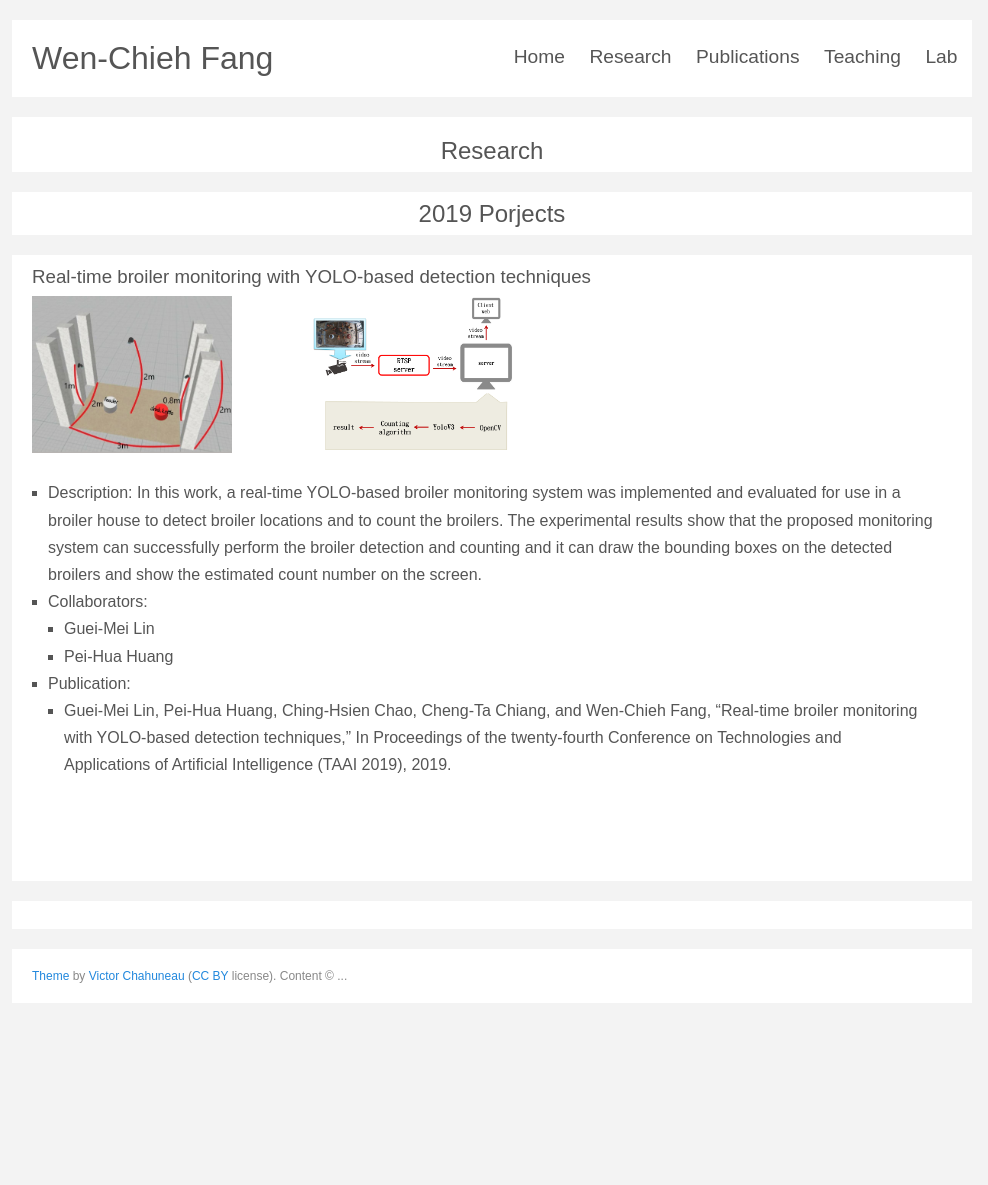
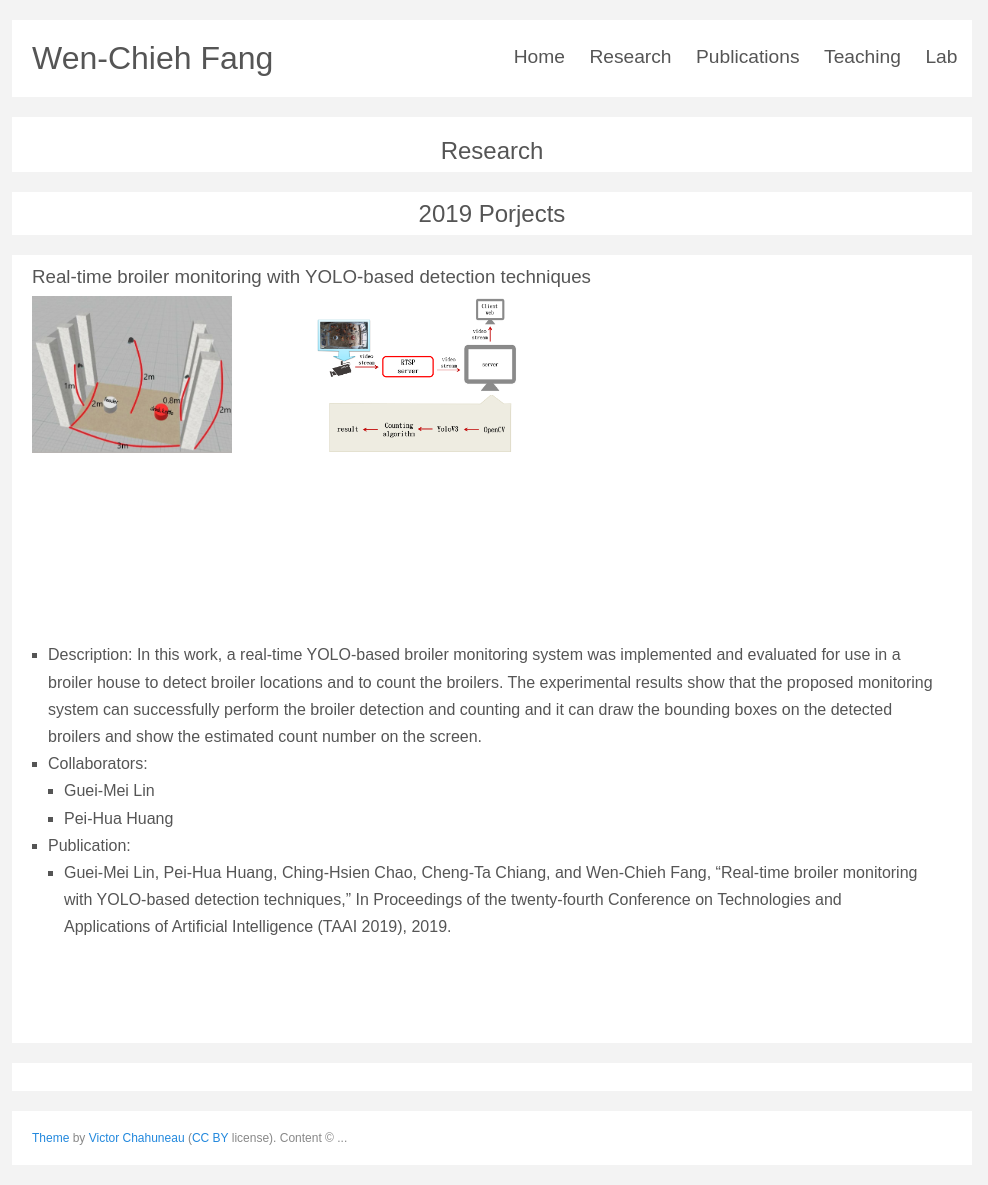
Before and after one commit to ncyu-deep/myblog, a Jekyll site: the page built from research.md, in a window 1280 px wide. Shown: the whole page, without its empty margins (148-1136 px from the left). Built offline with Jekyll 4.4.1, drawn with Linux system fonts in a browser that asks for light colours; some web fonts are replaced; before the commit the page ends 1023 px from its top, so only the background shows below that.

Commit message:
Revised research.md

```diff
--- a/research.md
+++ b/research.md
@@ -14,8 +14,8 @@ title: My research
 <h3 style="text-align: left">Real-time broiler monitoring with YOLO-based detection techniques</h3>
 
 <div class="frame">
-    <img src="environment.png" align="left" style="margin-top:5px; margin-right:81px; width:200px" alt="environment"/>
-    <img src="arch.png" align="left" style="margin-top:5px; margin-right:81px; width:200px" alt="architecture"/>
+    <img src="environment.png" align="center" style="margin-top:5px; margin-right:81px; width:200px" alt="environment"/>
+    <img src="arch.png" align="center" style="margin-top:5px; margin-right:81px; width:200px" alt="architecture"/>
 </div>
 
 
```
